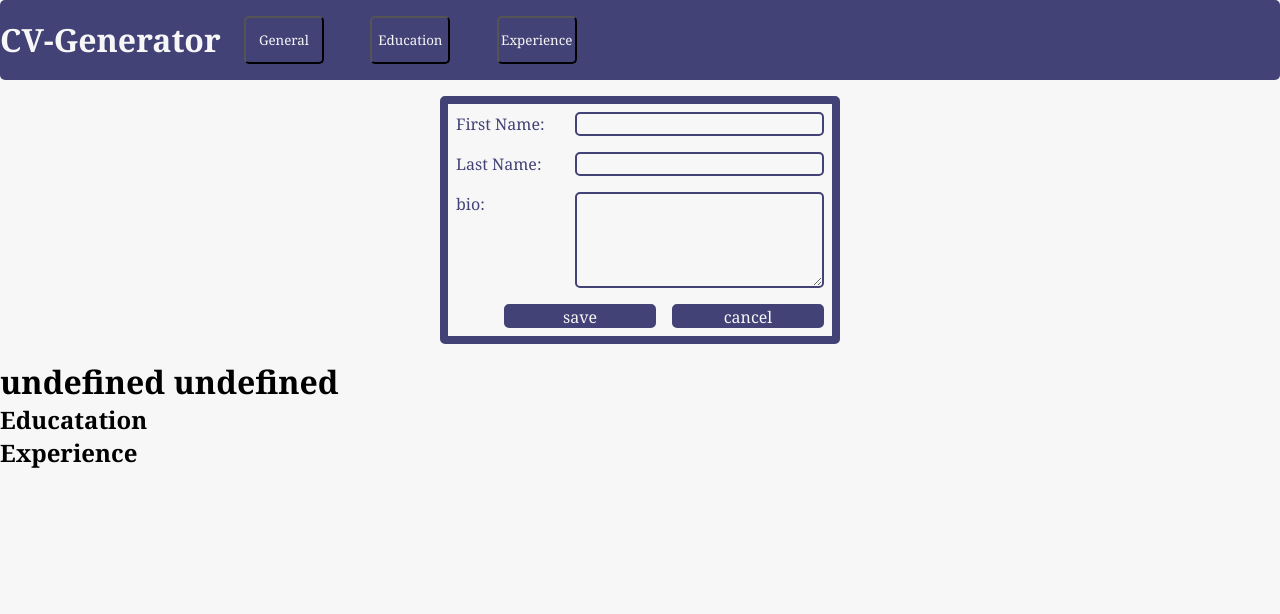
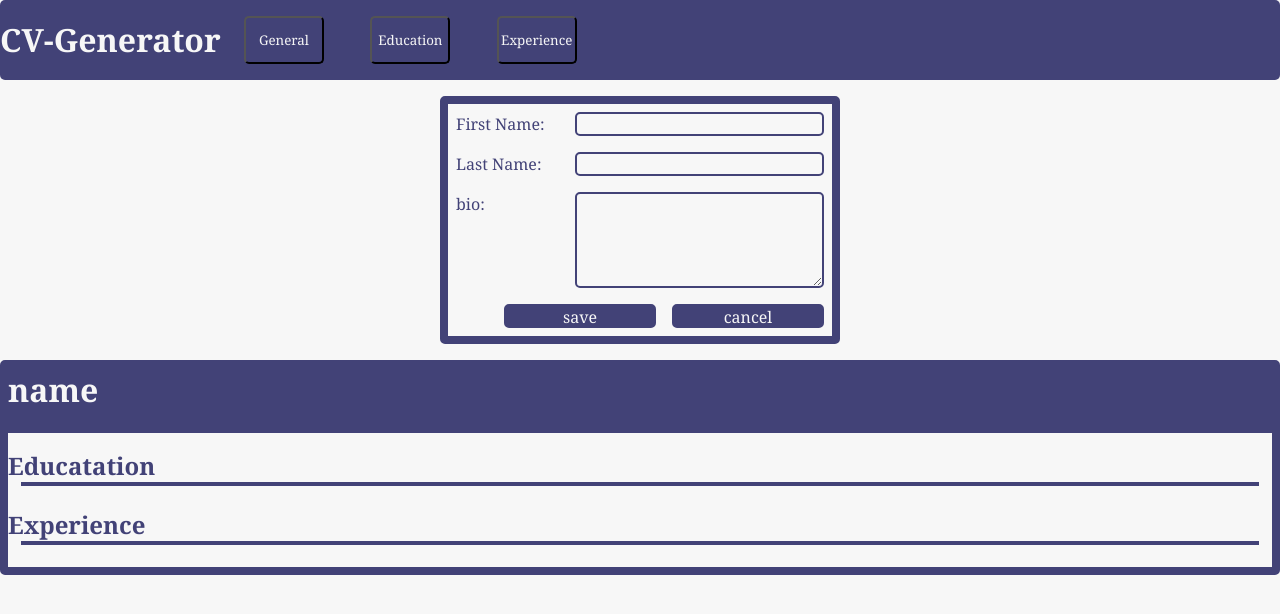
Before and after one commit to JonathanDPotter/cv-project, a React (Create React App) app: page / in a window 1280 px wide. Shown: the top 614 px of the page. Built offline with nearby package versions, Linux system fonts and the light colour scheme.

Commit message:
styling improvements

```diff
--- a/src/components/CeeVee.js
+++ b/src/components/CeeVee.js
@@ -1,7 +1,7 @@
 function CeeVee(props) {
   const { education, general, experience } = props;
   const name = `${general.first} ${general.last}`;
-  const {bio} = general
+  const { bio } = general;
 
   const displayEd = function (obj, i) {
     return (
@@ -11,6 +11,7 @@ function CeeVee(props) {
           From: {obj.from} To: {obj.to}
         </h4>
         <h4 className="degree">{obj.degree}</h4>
+        <br />
       </div>
     );
   };
@@ -23,6 +24,7 @@ function CeeVee(props) {
           From: {obj.from} To: {obj.to}
         </h4>
         <h4 className="position">{obj.position}</h4>
+        <br />
       </div>
     );
   };
@@ -30,17 +32,22 @@ function CeeVee(props) {
   return (
     <div id="cee-vee">
       <div id="name">
-        <h1>{name}</h1>
+        <h1>{general.first === undefined ? "name" : name}</h1>
         <p>{bio}</p>
+        <br />
       </div>
       <div id="education">
         <h2>Educatation</h2>
+        <hr />
+        <br />
         <div className="list-item">
           {education.map((a, i) => displayEd(a, i))}
         </div>
       </div>
       <div id="expierience">
         <h2>Experience</h2>
+        <hr />
+        <br />
         <div className="list-item">
           {experience.map((a, i) => displayExp(a, i))}
         </div>
--- a/src/components/Education.js
+++ b/src/components/Education.js
@@ -5,6 +5,7 @@ function Education(props) {
       className={props.edState.hidden === true ? "hidden" : "form"}
       onSubmit={props.handleSubmit}
       name="education"
+      required
     >
       <div>
         <label htmlFor="education school">School: </label>
@@ -14,6 +15,7 @@ function Education(props) {
           id="school-input"
           onChange={props.handleChange}
           value={props.edState.school}
+          required
         />
       </div>
       <div>
@@ -24,6 +26,7 @@ function Education(props) {
           id="from-input"
           onChange={props.handleChange}
           value={props.edState.from}
+          required
         />
       </div>
       <div>
@@ -34,6 +37,7 @@ function Education(props) {
           id="to-input"
           onChange={props.handleChange}
           value={props.edState.to}
+          required
         />
       </div>
       <div>
@@ -44,6 +48,7 @@ function Education(props) {
           id="degree-input"
           onChange={props.handleChange}
           value={props.edState.degree}
+          required
         />
       </div>
       <button type="reset" onClick={props.handleCancel} name="education">
--- a/src/components/Experience.js
+++ b/src/components/Experience.js
@@ -14,6 +14,7 @@ function Experience(props) {
           id="company-input"
           onChange={props.handleChange}
           value={props.expState.company}
+          required
         />
       </div>
       <div>
@@ -24,6 +25,7 @@ function Experience(props) {
           id="from-input"
           onChange={props.handleChange}
           value={props.expState.from}
+          required
         />
       </div>
       <div>
@@ -34,6 +36,7 @@ function Experience(props) {
           id="to-input"
           onChange={props.handleChange}
           value={props.expState.to}
+          required
         />
       </div>
       <div>
@@ -44,6 +47,7 @@ function Experience(props) {
           id="postition-input"
           onChange={props.handleChange}
           value={props.expState.position}
+          required
         />
       </div>
       <button type="reset" onClick={props.handleCancel} name="experience">
--- a/src/style.scss
+++ b/src/style.scss
@@ -1,4 +1,5 @@
 $darkblue: rgb(66, 66, 119);
+$lightblue: rgb(157, 157, 179);
 $red: rgba(247, 11, 11, 0.7);
 $white: rgb(247, 247, 247);
 
@@ -70,6 +71,9 @@ form {
     border-radius: 5px;
     background-color: inherit;
     margin: 0.5rem;
+    &:hover {
+      border-color:$lightblue;
+    }
   }
 
   #bio-input {
@@ -97,7 +101,24 @@ form {
   display: block;
 }
 
-#ceevee {
+#cee-vee {
+  height: fit-content;
+  margin: 1rem auto;
+  border: 8px solid $darkblue;
+  border-radius: 5px;
   background-color: $white;
   color: $darkblue;
+  hr {
+    border: 2px solid $darkblue;
+    width: 98%;
+    margin: 0 auto;
+  }
+  .list-item {
+    margin-left: 2rem;
+  }
+  #name {
+    background-color: $darkblue;
+    color: $white;
+    margin-bottom: 1rem;
+  }
 }
```
